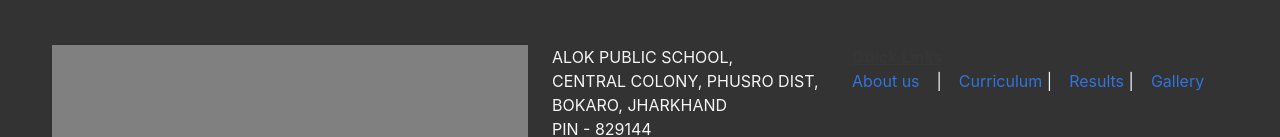
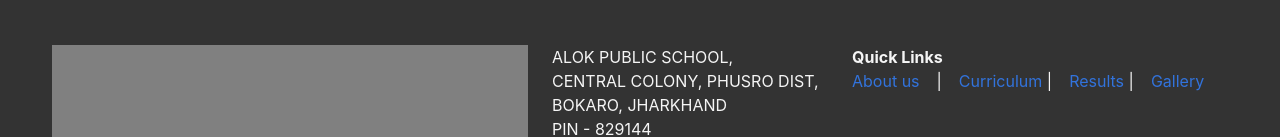
Before and after one commit to avinashkr1612/school-website, a plain HTML site: page index.html in a window 1280 px wide. Shown: the part 915-1052 px from the top of the page. Drawn offline with nearby package versions, Linux system fonts and the light colour scheme; some packages are replaced by stand-ins of ours; files whose address does not match are found by name.

Commit message:
Add files via upload

```diff
--- a/include/footer.html
+++ b/include/footer.html
@@ -12,7 +12,7 @@
     </div>
     <div class="column hero is-6">
       <p>
-            <strong><u>Quick Links </u></strong><br>
+            <b>Quick Links </b><br>
             <a href="about.html">About us</a> &ensp; | &ensp; <a href="#">Curriculum</a> | &ensp; <a href="#">Results</a> | &ensp; <a href="#">Gallery</a>
       </p>
 
```
